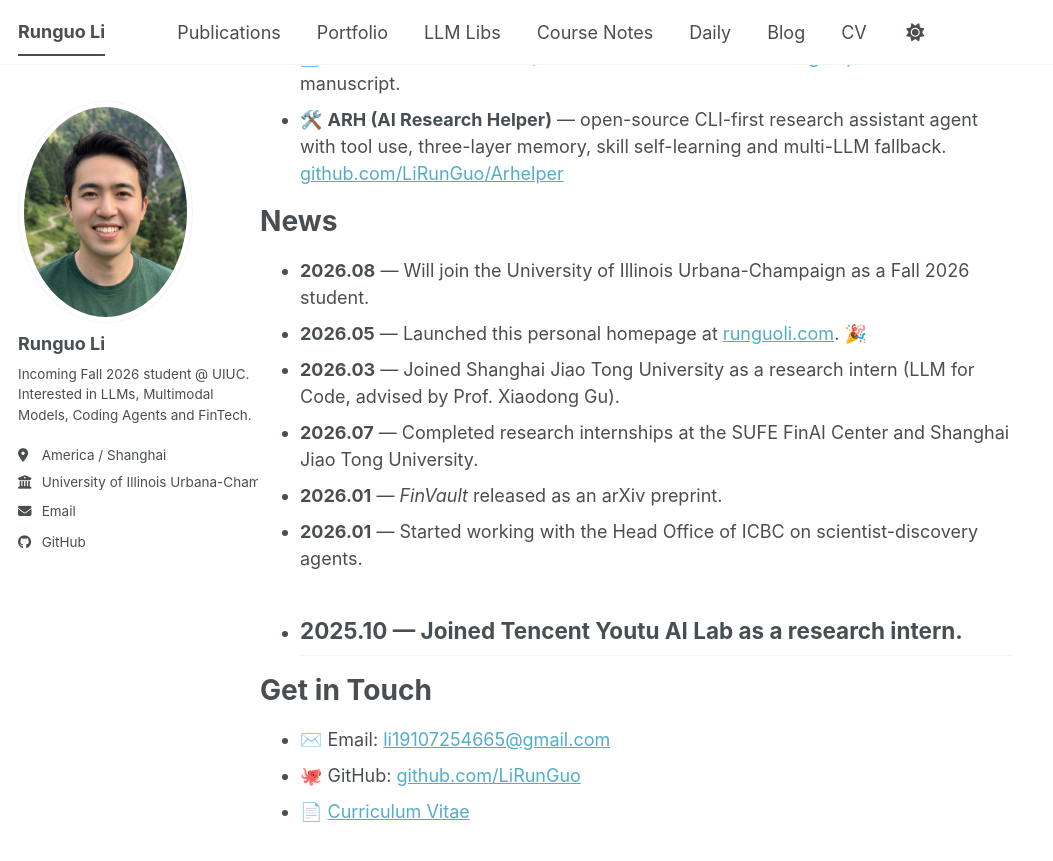
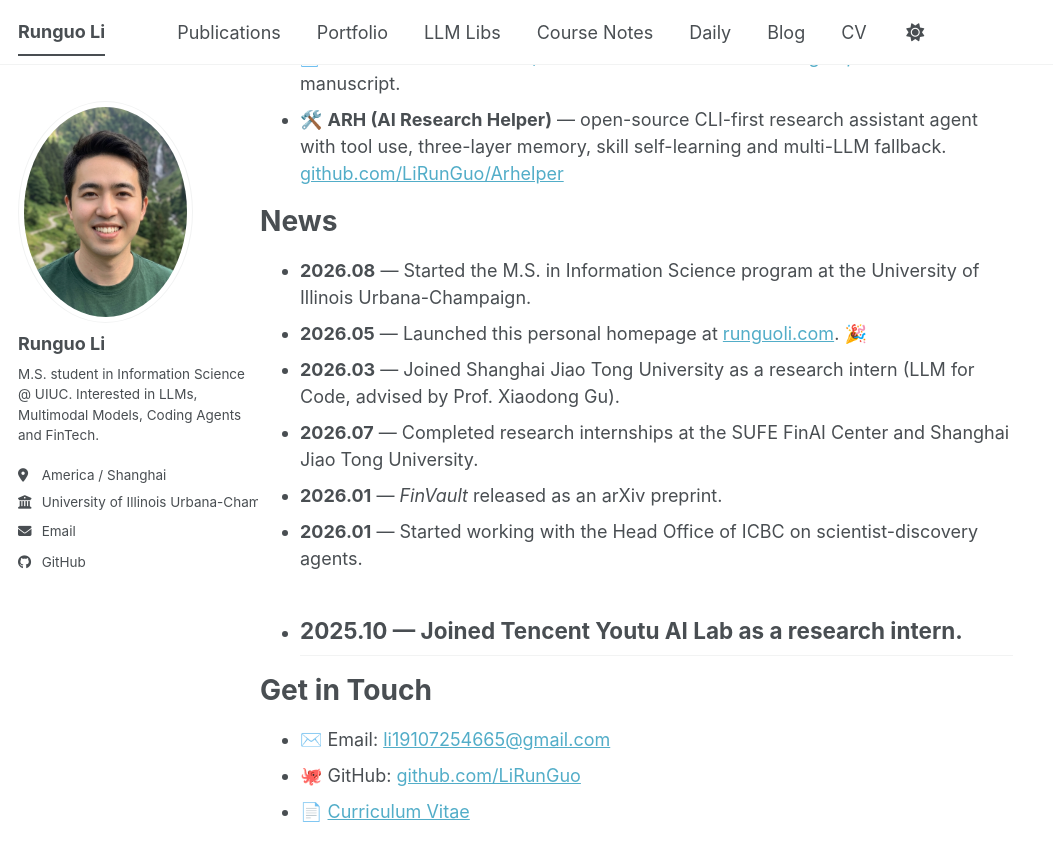
Before and after one commit to LiRunGuo/lirunguo.github.io, a Jekyll site: the page built from _pages/about.md, in a window 1280 px wide and 900 px high, scrolled down 886 px. Shown: the top 861 px of the window, without its empty margins (0-1053 px from the left). Built offline with Jekyll 4.4.1, drawn with Linux system fonts in a browser that asks for light colours; a script bundle is joined from its source files by our own code; library files that are not in the unit come from our copies; some of the changed text lies outside the part shown.

Commit message:
Update UIUC enrollment status

```diff
--- a/_config.yml
+++ b/_config.yml
@@ -12,7 +12,7 @@ site_theme               : "default" # The available themes options are "default
 title                    : "Runguo Li"
 title_separator          : "-"
 name                     : &name "Runguo Li"
-description              : &description "Personal academic homepage of Runguo Li (李润果) — incoming Fall 2026 student at UIUC, interested in LLMs, Multimodal Models, Coding Agents and FinTech."
+description              : &description "Personal academic homepage of Runguo Li (李润果) — M.S. student in Information Science at UIUC, interested in LLMs, Multimodal Models, Coding Agents and FinTech."
 url                      : https://runguoli.com
 baseurl                  : ""
 repository               : "LiRunGuo/lirunguo.github.io"
@@ -25,7 +25,7 @@ author:
   avatar           : "profile.jpg"
   name             : "Runguo Li"
   pronouns         : # example: "she/her"
-  bio              : "Incoming Fall 2026 student @ UIUC. Interested in LLMs, Multimodal Models, Coding Agents and FinTech."
+  bio              : "M.S. student in Information Science @ UIUC. Interested in LLMs, Multimodal Models, Coding Agents and FinTech."
   location         : "America / Shanghai"
   employer         : "University of Illinois Urbana-Champaign"
   uri              :
--- a/_data/cv.json
+++ b/_data/cv.json
@@ -3,12 +3,12 @@
     "name": "Runguo Li",
     "email": "li19107254665@gmail.com",
     "website": "https://runguoli.com",
-    "summary": "Incoming Fall 2026 student at UIUC, interested in LLMs, Multimodal Models, Coding Agents and FinTech.",
+    "summary": "M.S. student in Information Science at UIUC, interested in LLMs, Multimodal Models, Coding Agents and FinTech.",
     "profiles": [{"network": "GitHub", "username": "LiRunGuo", "url": "https://github.com/LiRunGuo"}]
   },
   "work": [],
   "education": [
-    {"institution": "University of Illinois Urbana-Champaign", "area": "Incoming Fall 2026 Student", "startDate": "2026-08"},
+    {"institution": "University of Illinois Urbana-Champaign", "area": "M.S. in Information Science", "startDate": "2026-08"},
     {"institution": "Shanghai University of Finance and Economics", "area": "B.S. in Business Analytics", "startDate": "2022-09", "endDate": "2026-06"}
   ],
   "skills": [],
--- a/_pages/about.md
+++ b/_pages/about.md
@@ -8,7 +8,7 @@ redirect_from:
   - /about.html
 ---
 
-I am an incoming **Fall 2026 student** at the **University of Illinois Urbana-Champaign (UIUC)** and a graduate of **Shanghai University of Finance and Economics (SUFE)** with a B.S. in Business Analytics.
+I am an **M.S. student in Information Science** at the **University of Illinois Urbana-Champaign (UIUC)** and a graduate of **Shanghai University of Finance and Economics (SUFE)** with a B.S. in Business Analytics.
 
 My research and engineering interests center on **Large Language Models (LLMs)**, **Multimodal Models**, **Coding Agents**, and **FinTech**. I enjoy bridging cutting-edge model research with real-world industrial systems.
 
@@ -31,7 +31,7 @@ Selected Highlights
 
 News
 ======
-- **2026.08** — Will join the University of Illinois Urbana-Champaign as a Fall 2026 student.
+- **2026.08** — Started the M.S. in Information Science program at the University of Illinois Urbana-Champaign.
 - **2026.05** — Launched this personal homepage at [runguoli.com](https://runguoli.com). 🎉
 - **2026.03** — Joined Shanghai Jiao Tong University as a research intern (LLM for Code, advised by Prof. Xiaodong Gu).
 - **2026.07** — Completed research internships at the SUFE FinAI Center and Shanghai Jiao Tong University.
```
Also changed, not shown: _pages/cv.md (+1 -1 lines).
